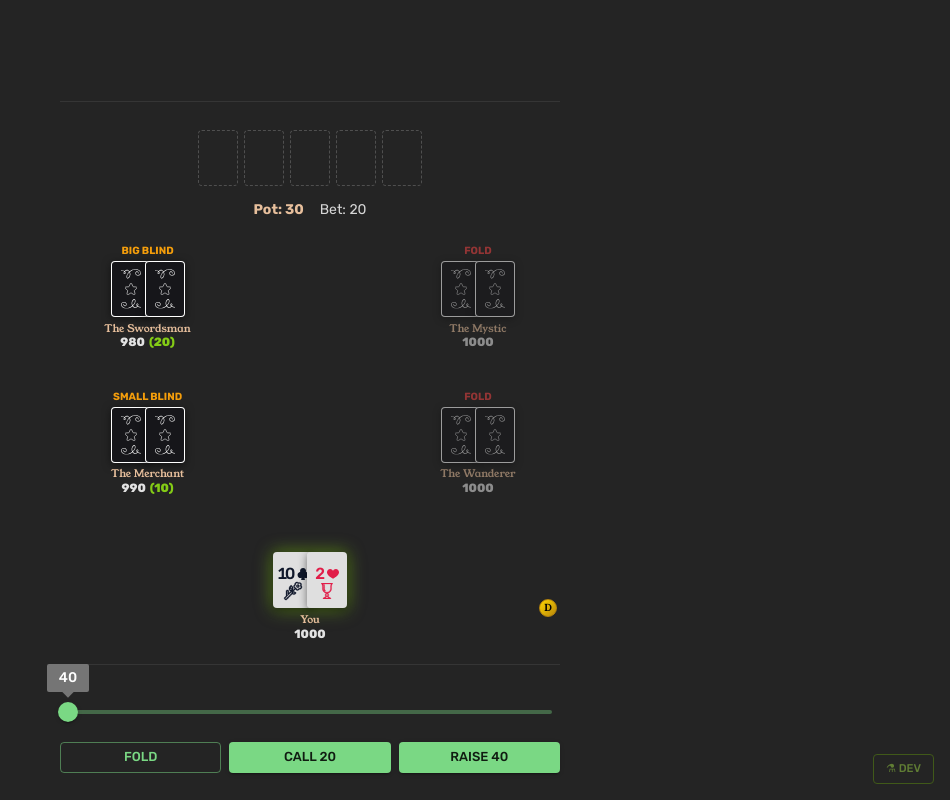
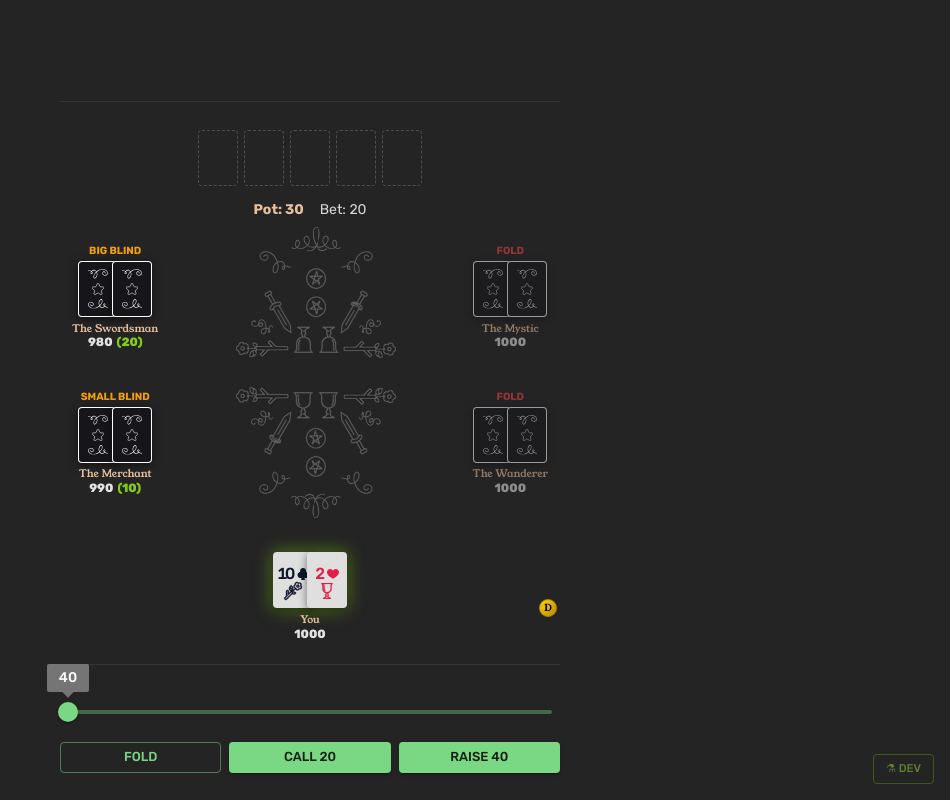
Before and after one commit to raphaelaleixo/arcanepoker, a React (Vite) app: page /game in a window 1280 px wide. Shown: the whole page, without its empty margins (330-1280 px from the left). Built offline with nearby package versions, Linux system fonts and the light colour scheme.

Commit message:
feat: ui table changes

```diff
--- a/src/components/Table/ArcanaDisplayCard.tsx
+++ b/src/components/Table/ArcanaDisplayCard.tsx
@@ -38,7 +38,36 @@ export function ArcanaDisplayCard({
 }: ArcanaDisplayProps) {
   return (
     <Box
-      sx={{ display: "grid", width: "100%", gridRow: "2 / 4", gridColumn: "2" }}
+      sx={{
+        display: "grid",
+        width: "100%",
+        gridRow: "2 / 4",
+        gridColumn: "2",
+        position: "relative",
+        zIndex: -1,
+        "&:before, &:after": {
+          content: "''",
+          display: "block",
+          position: "absolute",
+          width: "100%",
+          maxWidth: "10em",
+          aspectRatio: "69/57",
+          backgroundImage: "url(art/background-table.svg)",
+          backgroundSize: "cover",
+          backgroundPosition: "center",
+          top: 0,
+          left: "50%",
+          transform: "translateX(-50%)",
+
+          opacity: 0.3,
+        },
+        "&:after": {
+          zIndex: -1,
+          transform: "translateX(-50%) rotate(180deg)",
+          top: "auto",
+          bottom: 0,
+        },
+      }}
     >
       {/* Arcana card + description — same grid cell, fades in when active */}
       <Stack
--- a/src/components/Table/CommunityCards.tsx
+++ b/src/components/Table/CommunityCards.tsx
@@ -58,7 +58,7 @@ export function CommunityCards({
   const highlights = useTutorialOptional()?.highlightCards ?? null;
 
   return (
-    <Stack direction="row" spacing={0.75} alignItems="center">
+    <Stack direction="row" spacing={0.75} alignItems="center" useFlexGap>
       {Array.from({ length: totalSlots }).map((_, i) => {
         const card = communityCards[i];
         const isHighlighted =
@@ -93,7 +93,9 @@ export function CommunityCards({
               }}
             >
               {card && (
-                <Box sx={{ position: "absolute", top: 0, left: 0, lineHeight: 0 }}>
+                <Box
+                  sx={{ position: "absolute", top: 0, left: 0, lineHeight: 0 }}
+                >
                   <DealtCard
                     small
                     rank={"0" as ArcanaCard["value"]}
@@ -124,7 +126,9 @@ export function CommunityCards({
               }}
             >
               {card && (
-                <Box sx={{ position: "absolute", top: 0, left: 0, lineHeight: 0 }}>
+                <Box
+                  sx={{ position: "absolute", top: 0, left: 0, lineHeight: 0 }}
+                >
                   <DealtCard
                     small
                     rank={card.value}
@@ -160,7 +164,9 @@ export function CommunityCards({
             }}
           >
             {card && (
-              <Box sx={{ position: "absolute", top: 0, left: 0, lineHeight: 0 }}>
+              <Box
+                sx={{ position: "absolute", top: 0, left: 0, lineHeight: 0 }}
+              >
                 <DealtCard
                   small
                   rank={card.value}
--- a/src/components/Table/PokerTable.tsx
+++ b/src/components/Table/PokerTable.tsx
@@ -132,7 +132,7 @@ export function PokerTable() {
           right: 0,
           mx: "auto",
           display: "grid",
-          gridTemplateColumns: "auto auto auto",
+          gridTemplateColumns: "auto 1fr auto",
           gridTemplateRows: "auto auto auto auto auto",
         }}
       >
```
Also changed, not shown: public/art/background-table.svg (added).
